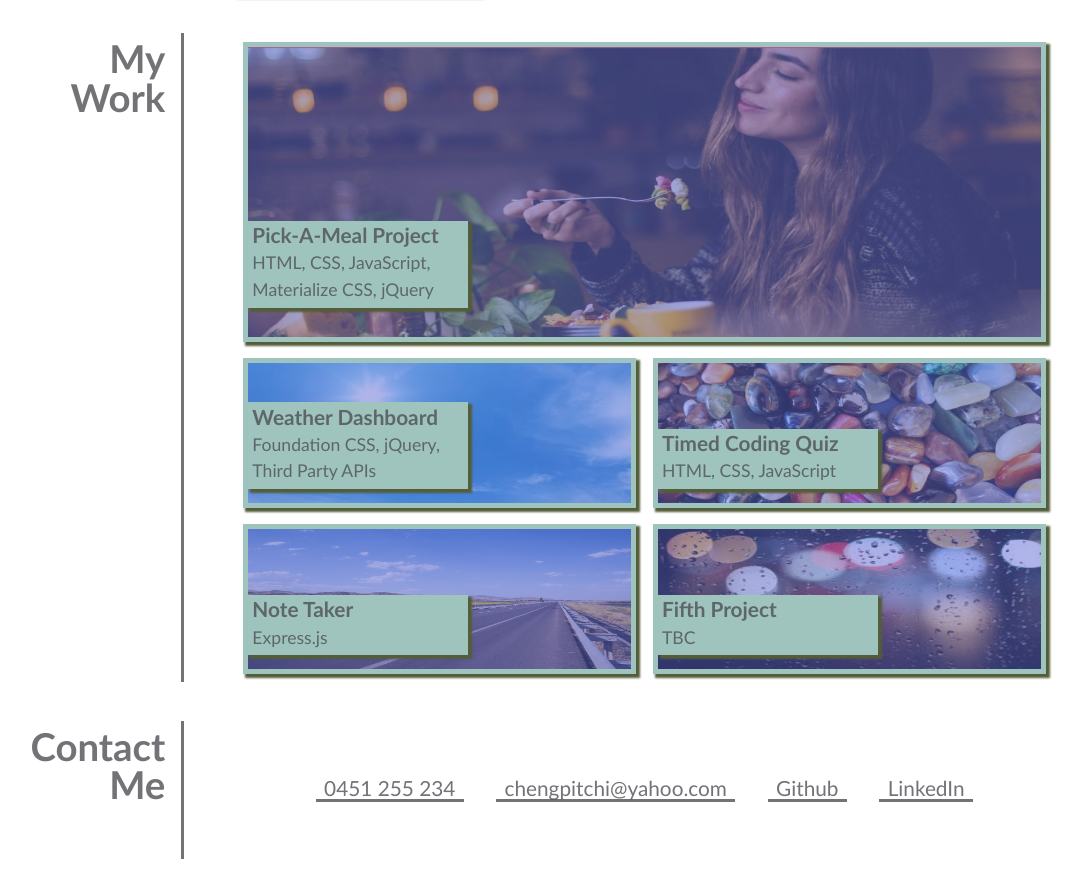
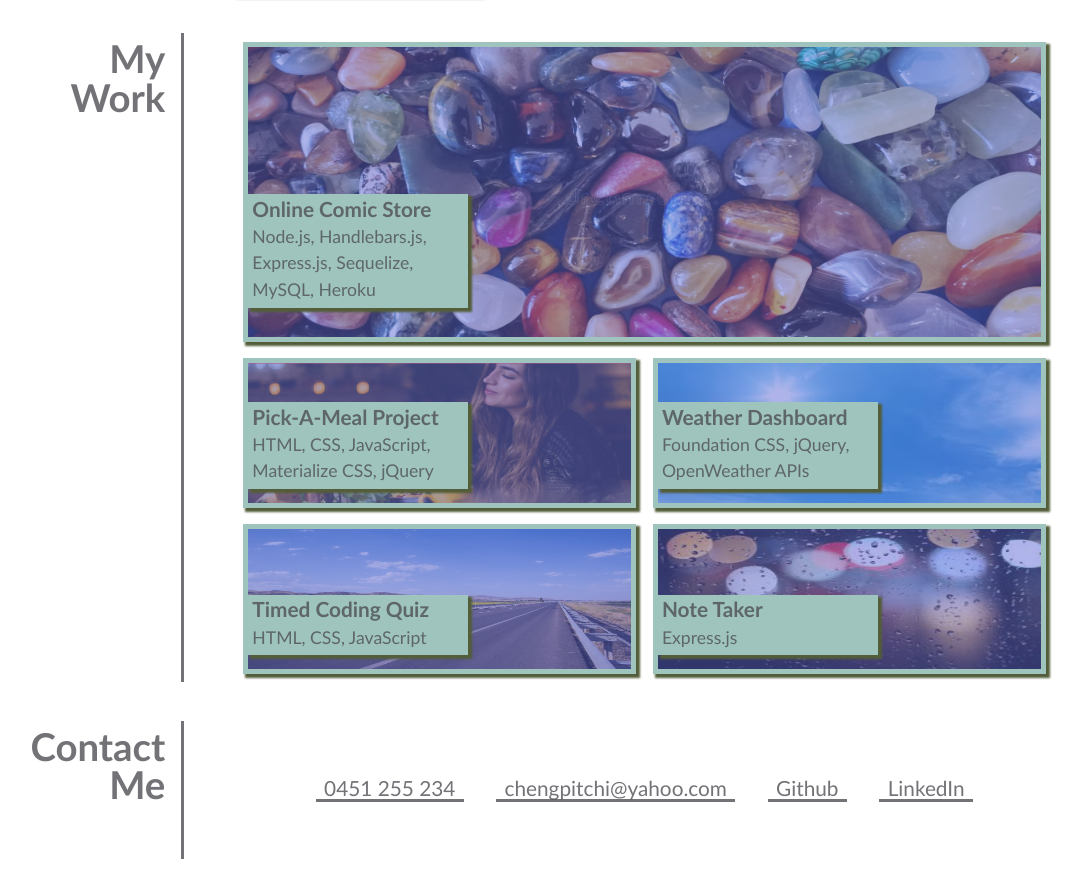
Before and after one commit to chengpitchi/billy-portfolio-page, a plain HTML site: page index.html in a window 1280 px wide. Shown: the part 695-1567 px from the top of the page, without its empty margins (162-1245 px from the left). Drawn offline with Linux system fonts and the light colour scheme.

Commit message:
add second project

```diff
--- a/index.html
+++ b/index.html
@@ -57,8 +57,19 @@
                 <div class="detail-column">
                     <div class="work-boxes">
                         <div class="work-box" id="first-box">
+                            <a target="_blank" href="https://comic-world-125.herokuapp.com/">
+                                <img src="./assets/images/different-mineral.jpg" alt="Pick-A-Meal Project"></img>
+                            </a>
+
+                            <div class="work-title">
+                                <h4>Online Comic Store</h4>
+                                <p>Node.js, Handlebars.js, Express.js, Sequelize, MySQL, Heroku</p>
+                            </div>
+                        </div>
+
+                        <div class="work-box">
                             <a target="_blank" href="https://jeco1988.github.io/Pick-A-Meal/">
-                                <img src="./assets/images/Pick-A-Meal.png" alt="Pick-A-Meal Project"></img>
+                                <img src="./assets/images/Pick-A-Meal.png" alt="Second Project Image"></img>
                             </a>
 
                             <div class="work-title">
@@ -69,18 +80,18 @@
 
                         <div class="work-box">
                             <a target="_blank" href="https://chengpitchi.github.io/weather-dashboard">
-                                <img src="./assets/images/weather-dashboard.jpg" alt="Second Project Image"></img>
+                                <img src="./assets/images/weather-dashboard.jpg" alt="Third Project Image"></img>
                             </a>
 
                             <div class="work-title">
                                 <h4>Weather Dashboard</h4>
-                                <p>Foundation CSS, jQuery, Third Party APIs</p>
+                                <p>Foundation CSS, jQuery, OpenWeather APIs</p>
                             </div>
                         </div>
 
                         <div class="work-box">
                             <a target="_blank" href="https://chengpitchi.github.io/timed-coding-quiz/">
-                                <img src="./assets/images/different-mineral.jpg" alt="Third Project Image"></img>
+                                <img src="./assets/images/highway-sunny-day.jpg" alt="Fourth Project Image"></img>
                             </a>
 
                             <div class="work-title">
@@ -91,23 +102,12 @@
 
                         <div class="work-box">
                             <a target="_blank" href="https://note-taker-1026.herokuapp.com/">
-                                <img src="./assets/images/highway-sunny-day.jpg" alt="Fourth Project Image"></img>
+                                <img src="./assets/images/images-2.jpeg" alt="Fifth Project Image"></img>
                             </a>
 
                             <div class="work-title">
                                 <h4>Note Taker</h4>
                                 <p>Express.js</p>
-                            </div>
-                        </div>
-
-                        <div class="work-box">
-                            <a href="#">
-                                <img src="./assets/images/images-2.jpeg" alt="Fifth Project Image"></img>
-                            </a>
-
-                            <div class="work-title">
-                                <h4>Fifth Project</h4>
-                                <p>TBC</p>
                             </div>
                         </div>
                     </div>
```
Also changed, not shown: assets/images/comic-banner.jpg (added), 1 other file.
